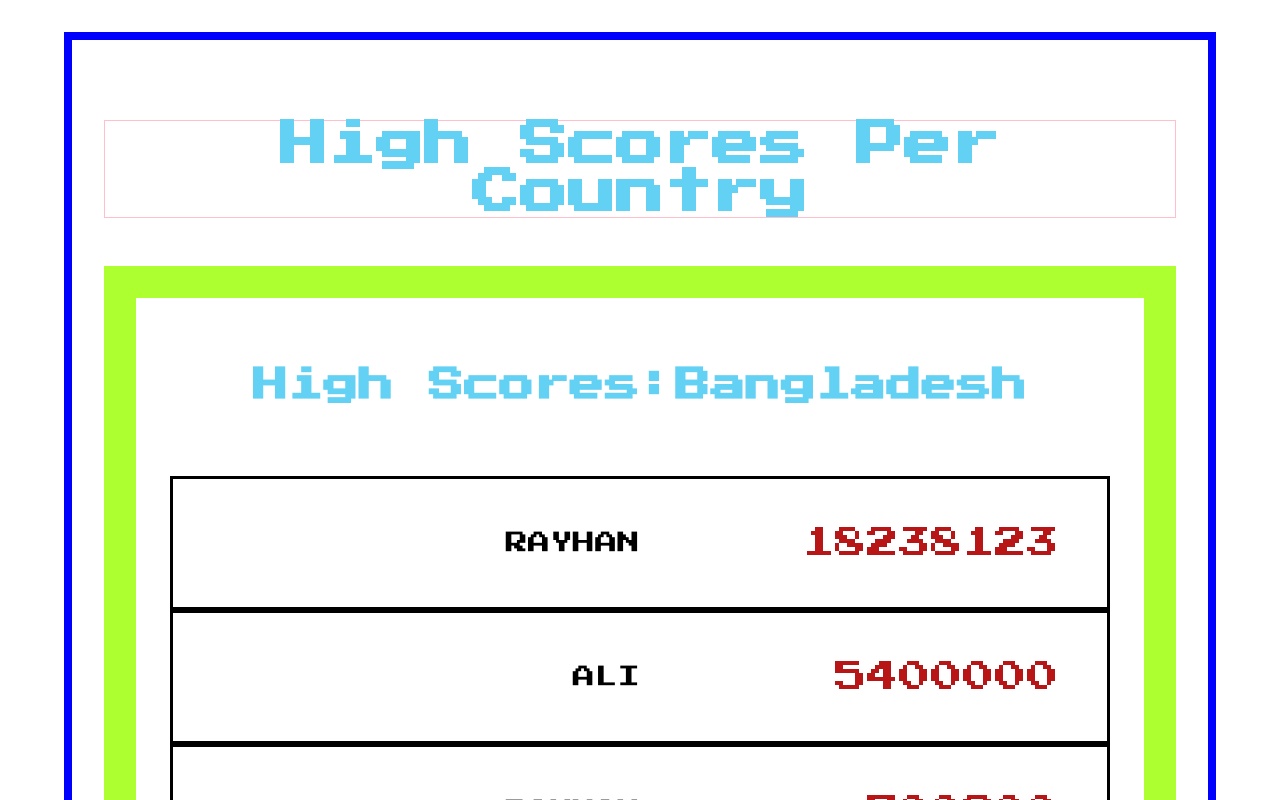
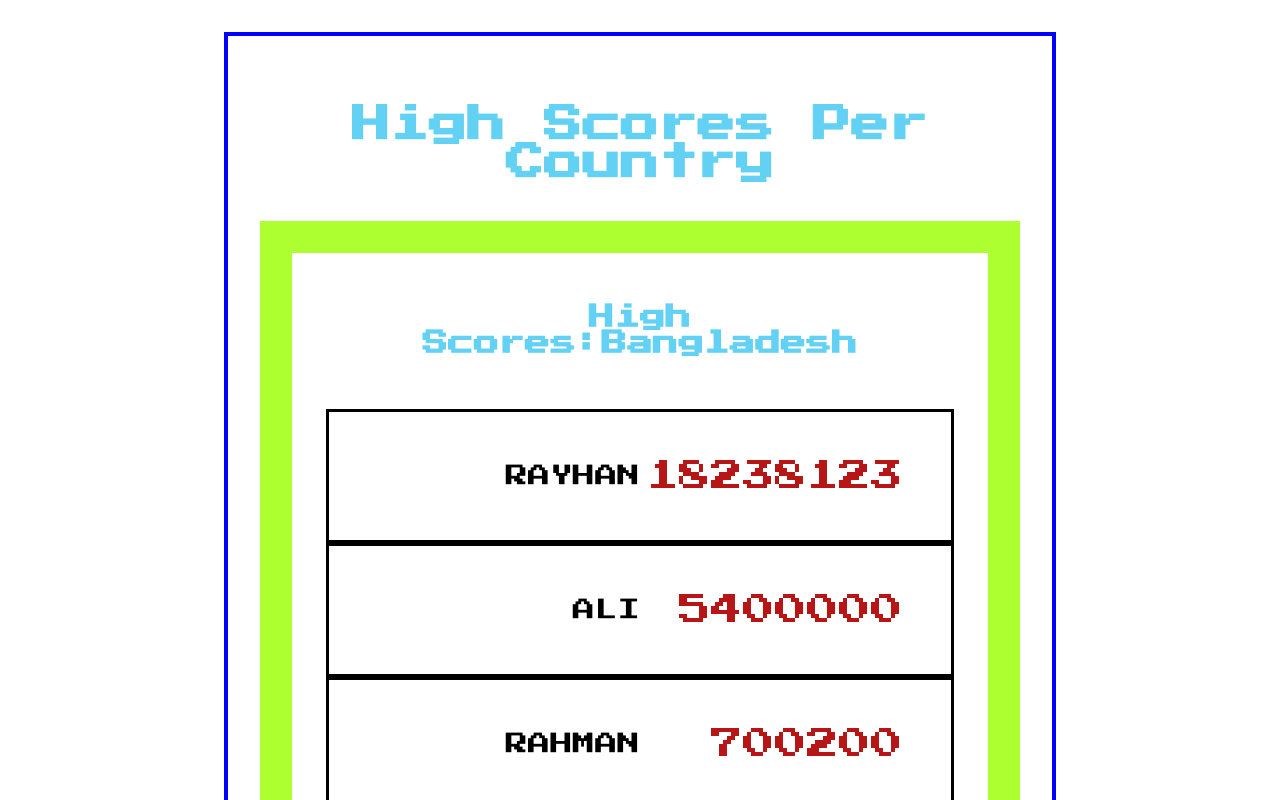
Before and after one commit to ironkamosi/high-scores-react-, a React (Create React App) app: page / in a window 1280 px wide. Shown: the top 800 px of the page. Built offline with nearby package versions, Linux system fonts and the light colour scheme.

Commit message:
adding changes to css

```diff
--- a/src/index.css
+++ b/src/index.css
@@ -21,18 +21,18 @@ code {
 /*-------------------------------------------------*/
 
 .blue-boarder{
-border: 0.5em blue solid;
+border: 0.3em blue solid;
 margin: 2em auto;
 padding: 2em;
-width: 90%;
+width: 65%;
 }
 .high-scores-countries-title{
 font-family: 'Press Start 2P', cursive	;
-font-size: 3em;
+font-size: 2.4em;
 color: #63D1F4;
 margin-top: 1em;
 margin-bottom: 1em;
-border: 1px solid pink;
+/* border: 1px solid pink; */
 }
 
 .green-boarder{
@@ -45,7 +45,7 @@ width: 100%;
 
 .retro-font-h2{
  font-family: 'Press Start 2P', cursive	;
- font-size: 2.2em;
+ font-size: 1.6em;
  color: #63D1F4;
  margin: 2em;
 }
```
